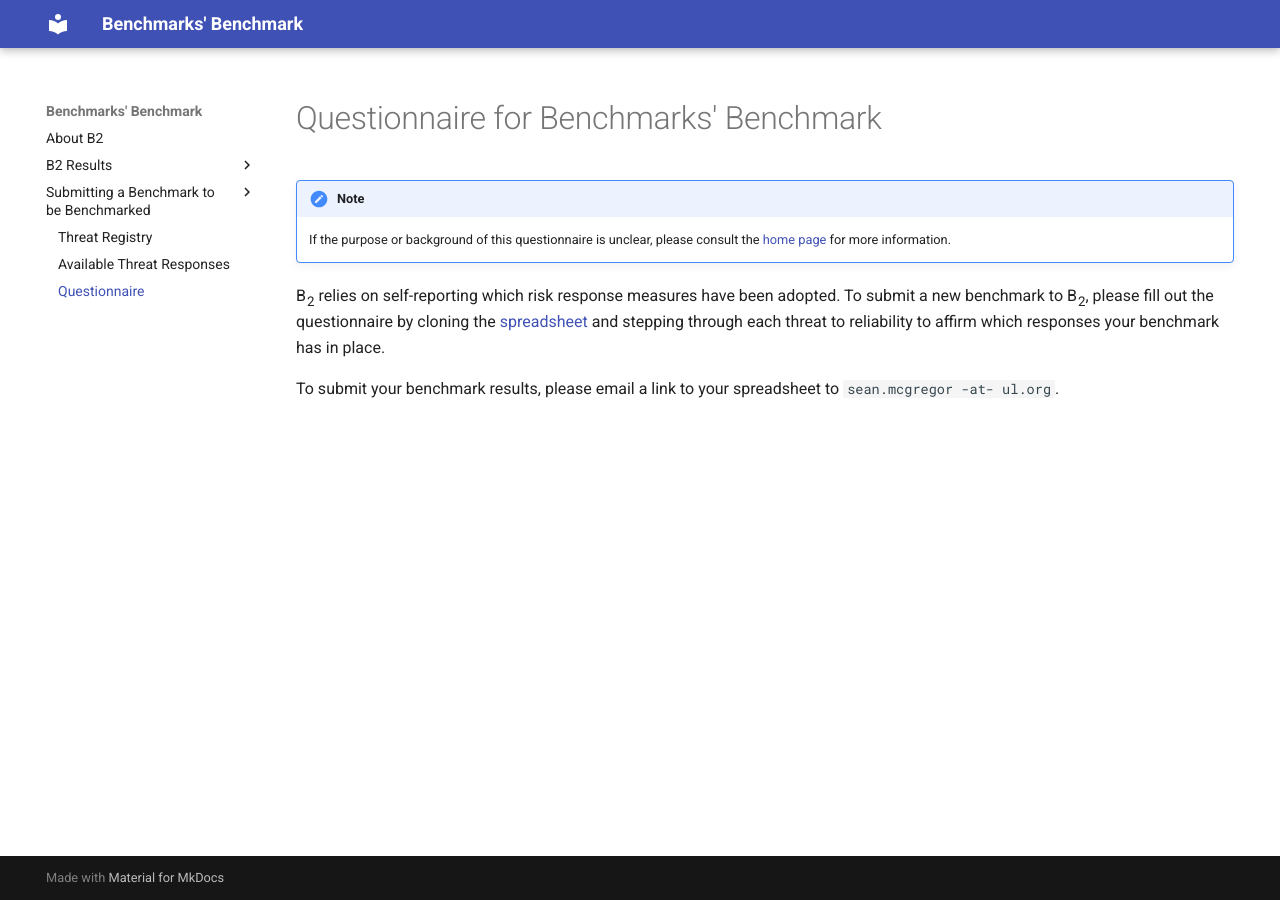
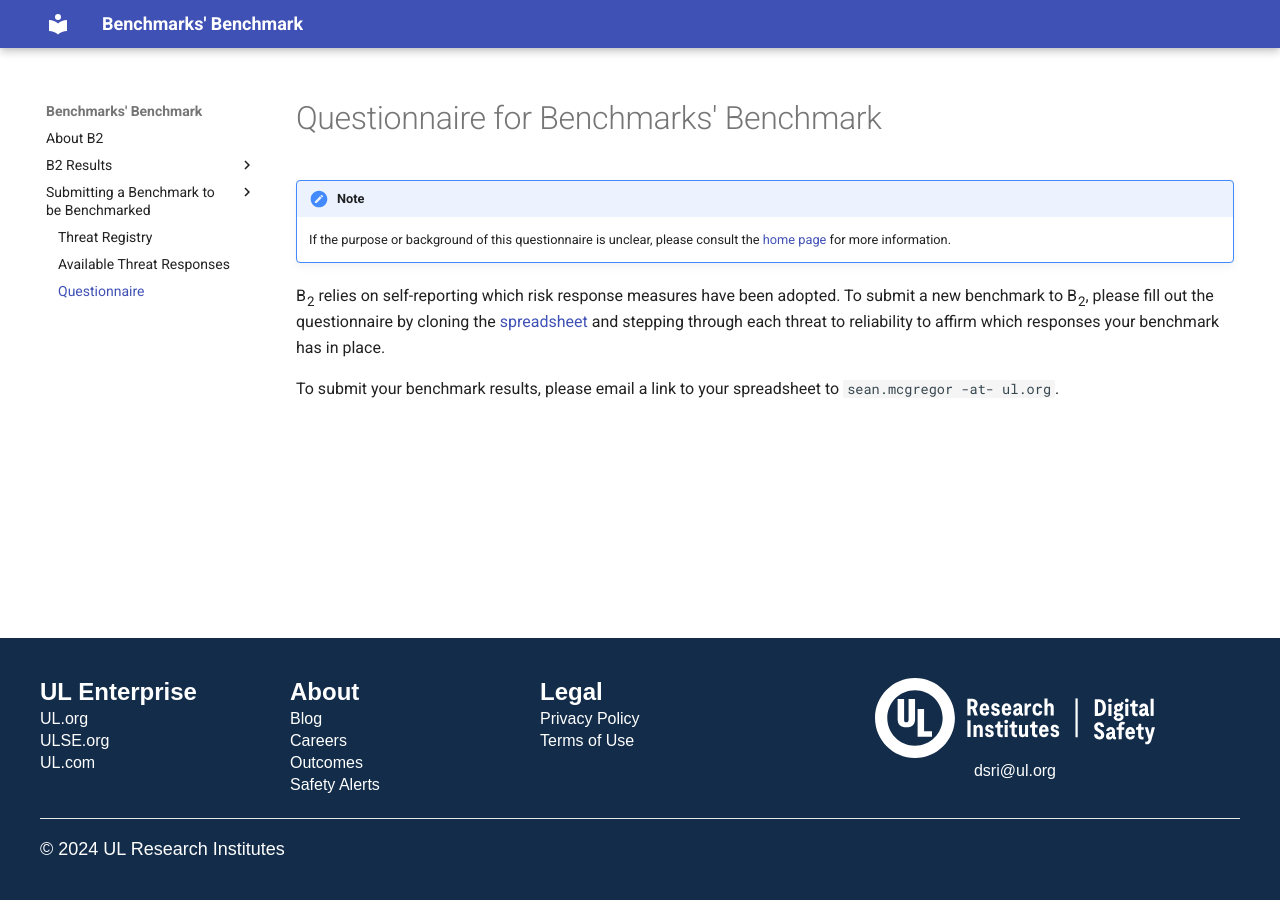
Before and after one commit to ul-dsri/benchmarks-benchmark, an MkDocs documentation site: the page built from docs/questionnaire.md, in a window 1280 px wide. Built offline with MkDocs 1.6.1 and Material for MkDocs 9.7.7, drawn with Linux system fonts in a browser that asks for light colours.

Commit message:
Add footer

```diff
--- /dev/null
+++ b/docs/css/footer.css
@@ -0,0 +1,88 @@
+/* General footer styling */
+.md-footer {
+  background-color: rgb(18, 44, 73); /* Dark blue background */
+  color: white;
+  padding: 2rem 1rem;
+  font-family: "Poppins", sans-serif;
+}
+
+/* Footer container */
+.md-footer__container {
+  max-width: 1200px;
+  margin: 0 auto;
+}
+
+/* Grid layout for the footer */
+.md-footer__grid {
+  display: flex;
+  flex-wrap: wrap;
+  justify-content: space-between;
+  align-items: flex-start;
+  gap: 1.5rem;
+  margin-bottom: 1rem;
+}
+
+/* Individual columns */
+.md-footer__col {
+  flex: 1 1 10%; /* Each column takes up approximately 10% of the width */
+  min-width: 150px; /* Prevent columns from shrinking too small */
+  font-size: 0.8rem;
+}
+
+.md-footer__col-title {
+  font-weight: bold;
+  font-size: 1.2rem;
+  margin-bottom: 0rem;
+}
+
+/* Links in columns */
+.md-footer__link {
+  display: block;
+  margin-top: 0.2rem;
+  margin-bottom: 0.2rem;
+  text-decoration: none;
+}
+
+.md-footer__link:hover {
+  color: rgb(255, 255, 255); /* White on hover */
+  text-decoration: underline;
+}
+
+/* Contact Section */
+.md-footer__contact {
+  flex: 1 1 30%; /* Contact section takes up 30% of the width */
+  text-align: center;
+}
+
+.md-footer__logo {
+  max-height: 80px;
+  margin-bottom: 0.1rem;
+  display: inline-block;
+  vertical-align: middle;
+}
+
+.md-footer__contact-link {
+  display: block;
+  font-size: 0.8rem;
+  text-decoration: none;
+  margin-top: 0.1rem;
+}
+
+.md-footer__contact-link:hover {
+  color: rgb(255, 255, 255);
+  text-decoration: underline;
+}
+
+/* Bottom row */
+.md-footer__bottom {
+  border-top: 1px solid rgb(229, 231, 235);
+  padding-top: 1rem;
+  text-align: left;
+  font-size: 0.9rem;
+  font-weight: 300;
+}
+
+/* Fine-tuning spacing for better alignment */
+.md-footer__grid > *:not(:last-child) {
+  margin-right: 0.5rem; /* Add spacing between columns */
+}
--- a/mkdocs.yml
+++ b/mkdocs.yml
@@ -2,8 +2,12 @@
 
 theme:
     name: material
+    custom_dir: overrides
     features:
         - toc.integrate
+
+extra_css:
+    - css/footer.css
 
 plugins:
     - macros
--- /dev/null
+++ b/overrides/partials/footer.html
@@ -0,0 +1,41 @@
+<footer class="md-footer" role="contentinfo">
+  <div class="md-footer__container">
+    <div class="md-footer__grid">
+
+      <!-- Column 1: UL Enterprise Links -->
+      <div class="md-footer__col">
+        <div class="md-footer__col-title">UL Enterprise</div>
+        <a class="md-footer__link" href="https://ul.org/">UL.org</a>
+        <a class="md-footer__link" href="https://ulse.org/#">ULSE.org</a>
+        <a class="md-footer__link" href="https://ul.com/">UL.com</a>
+      </div>
+
+      <!-- Column 2: About Links -->
+      <div class="md-footer__col">
+        <div class="md-footer__col-title">About</div>
+        <a class="md-footer__link" href="https://dsri.org/blog/">Blog</a>
+        <a class="md-footer__link" href="https://dsri.org/careers/">Careers</a>
+        <a class="md-footer__link" href="https://dsri.org/outcomes/">Outcomes</a>
+        <a class="md-footer__link" href="https://dsri.org/safety-alerts/">Safety Alerts</a>
+      </div>
+
+      <!-- Column 3: Legal Links -->
+      <div class="md-footer__col">
+        <div class="md-footer__col-title">Legal</div>
+        <a class="md-footer__link" href="https://www.ul.com/customer-resources/online-policies/privacy-notice">Privacy Policy</a>
+        <a class="md-footer__link" href="https://www.ul.com/customer-resources/online-policies/terms-of-use">Terms of Use</a>
+      </div>
+
+      <!-- Contact Section -->
+      <div class="md-footer__contact">
+        <img src="/images/DSRI_wht_logo_Lockup.svg" alt="DSRI Logo" class="md-footer__logo">
+        <a class="md-footer__contact-link" href="mailto:dsri@ul.org">dsri@ul.org</a>
+      </div>
+    </div>
+
+    <!-- Bottom Row -->
+    <div class="md-footer__bottom">
+      <span>© 2024 UL Research Institutes</span>
+    </div>
+  </div>
+</footer>
```
Also changed, not shown: docs/images/DSRI_wht_logo_Lockup.svg (added), 1 other file.
